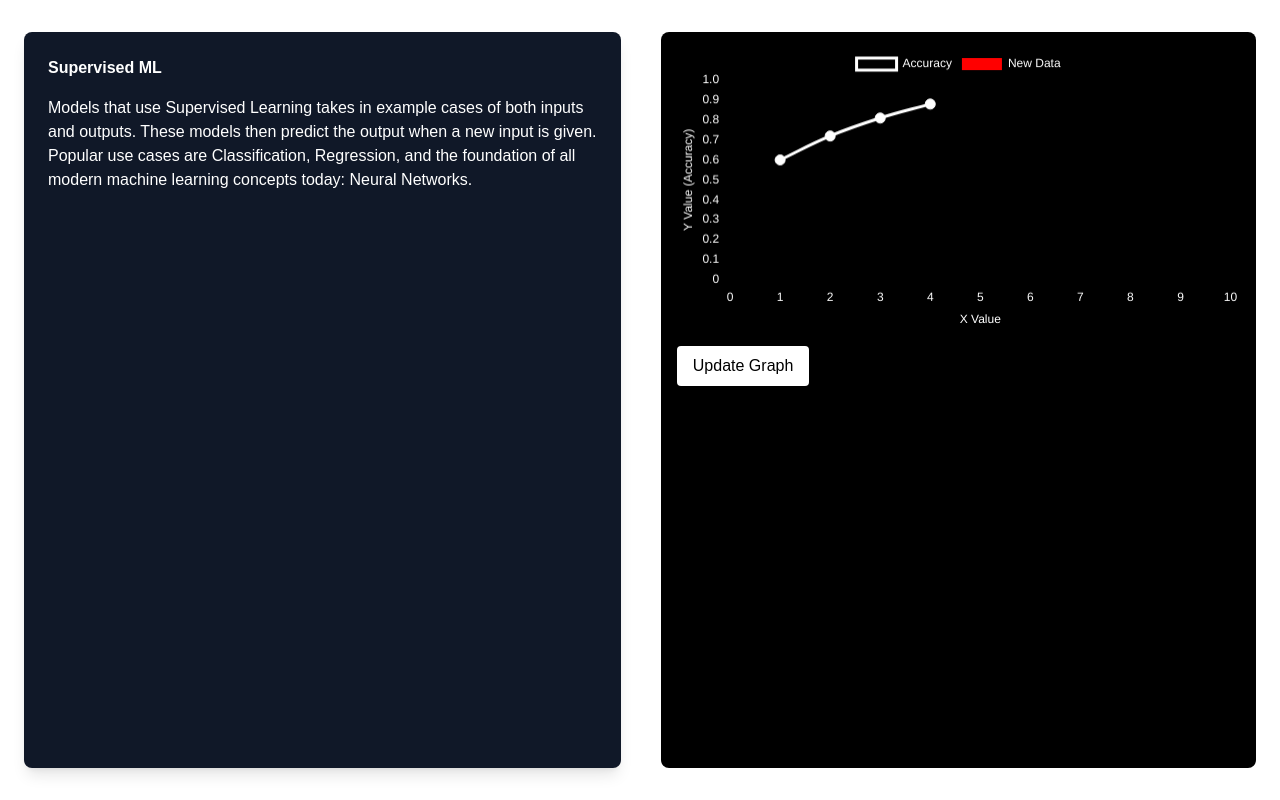
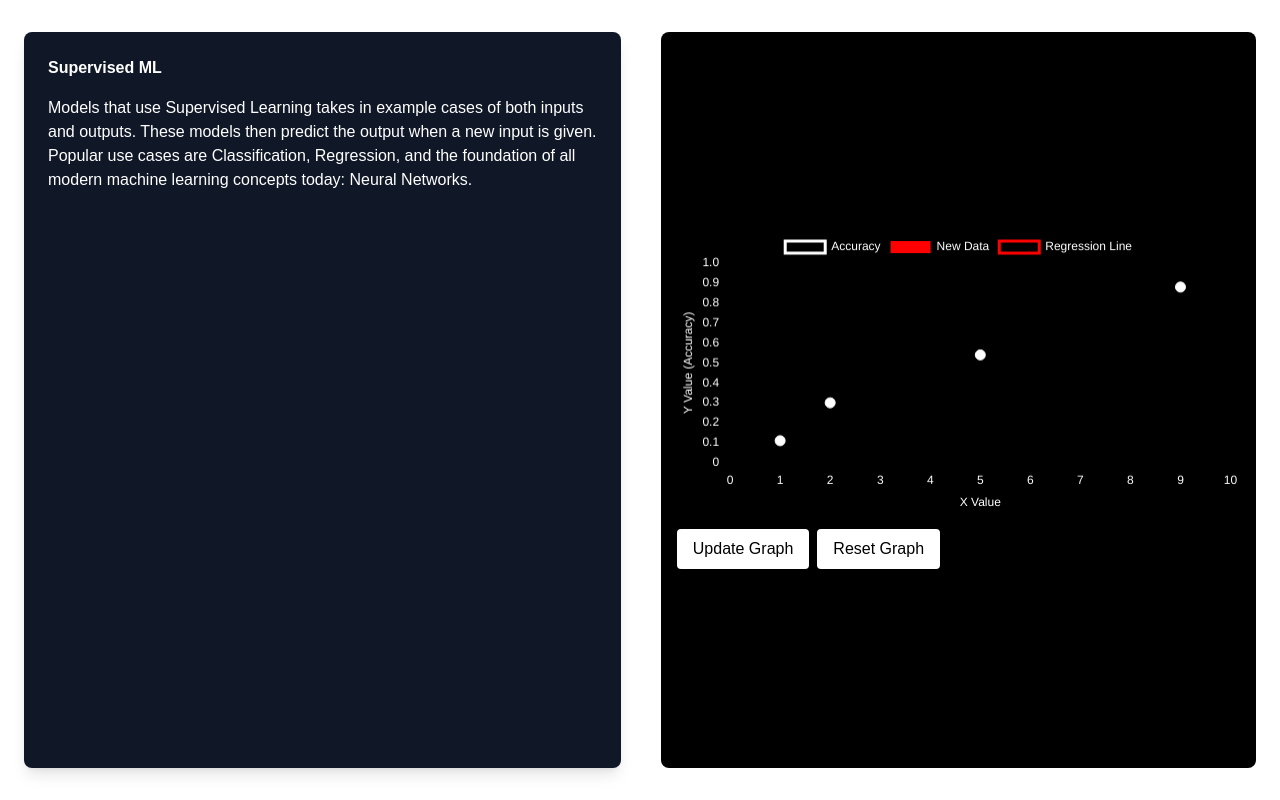
Before and after one commit to Billl000/Neural-Network-Guide, a Next.js app: page / in a window 1280 px wide. Built offline with nearby package versions, Linux system fonts and the light colour scheme.

Commit message:
Mid-way supervised

```diff
--- /dev/null
+++ b/docker-compose.yaml
@@ -0,0 +1,11 @@
+version: "3.8"
+
+services:
+  web:
+    build:
+      context: .
+      dockerfile: Dockerfile
+    ports:
+      - "3000:3000"
+    environment:
+      - NODE_ENV=production
--- a/package.json
+++ b/package.json
@@ -10,6 +10,9 @@
   },
   "dependencies": {
     "chart.js": "^4.5.0",
+    "ml-matrix": "^6.12.1",
+    "ml-regression": "^6.3.0",
+    "ml-regression-simple-linear": "^3.0.1",
     "next": "15.4.6",
     "react": "19.1.0",
     "react-chartjs-2": "^5.3.0",
--- a/src/app/page.tsx
+++ b/src/app/page.tsx
@@ -1,5 +1,5 @@
 'use client';
-import {SupervisedChart} from './supervisedChart';
+import {SupervisedML} from './supervisedML';
 
 export default function HomePage() {
   return (
@@ -10,24 +10,7 @@ export default function HomePage() {
   );
 }
 
-export function SupervisedML() {
-  return (
-    <div className="flex flex-row w-full min-h-screen px-6 py-8 gap-10">
-      {/*Text Box */}
-      <div className="w-1/2 bg-gray-900 text-white p-6 rounded-lg shadow-lg">
-        <h2 className="text-2x1 font-bold mb-4">Supervised ML</h2>
-        <p>Models that use Supervised Learning takes in example cases of both inputs and outputs. These models then predict the output when a new input is given.
-          Popular use cases are Classification, Regression, and the foundation of all modern machine learning concepts today: Neural Networks.
-        </p>
-      </div>
 
-      {/* Graph */}
-      <div className="w-1/2 bg-black rounded-lg overflow-hidden">
-        <SupervisedChart/>
-      </div>
-    </div>
-  );
-}
 
 export function NerualDemo() {
   const layers = [
--- a/src/app/supervisedChart.tsx
+++ b/src/app/supervisedChart.tsx
@@ -12,6 +12,9 @@ import {
 import { getRelativePosition } from 'chart.js/helpers';
 import type { ChartOptions } from 'chart.js';
 
+import {Matrix} from 'ml-matrix';
+import {SimpleLinearRegression} from 'ml-regression-simple-linear';
+
 ChartJS.register(LineElement, CategoryScale, LinearScale, PointElement, Tooltip, Legend);
 
 export function SupervisedChart() {
@@ -19,13 +22,15 @@ export function SupervisedChart() {
 
   const [rawPoints, setRawPoints] = useState<{ x: number; y: number }[]>([]);
   const [dataPoints, setDataPoints] = useState([
-    { x: 1, y: 0.6 },
-    { x: 2, y: 0.72 },
-    { x: 3, y: 0.81 },
-    { x: 4, y: 0.88 },
+    { x: 1, y: 0.11 },
+    { x: 2, y: 0.30 },
+    { x: 5, y: 0.54 },
+    { x: 9, y: 0.88 },
   ]);
 
-  const handleClick = (event: any) => {
+  const [regressionPoints, setRegressionPoints] = useState<{x: number; y:number}[]>([]);
+
+  const handleClick = (event: any) => { //When plot points on graph
     const chart = chartRef.current;
     if (!chart) return;
 
@@ -37,12 +42,33 @@ export function SupervisedChart() {
     setRawPoints((prev) => [...prev, { x: newX, y: newY }]);
   };
 
-  const updateGraph = () => {
+  const updateGraph = () => {  //When "Update Graph" clicked
     const combined = [...dataPoints, ...rawPoints];
     const sorted = combined.sort((a, b) => a.x - b.x);
     setDataPoints(sorted);
     setRawPoints([]);
+
+    //Generate lstsq line
+    const x = combined.map(p => p.x);
+    const y = combined.map(p => p.y);
+    const regression = new SimpleLinearRegression(x, y);
+
+    const minX = Math.min(...x);
+    const maxX = Math.max(...x);
+
+    const regressionLine = [
+      {x: minX, y: regression.predict(minX)},
+      {x: maxX, y: regression.predict(maxX)}
+    ];
+
+    setRegressionPoints(regressionLine);
   };
+
+  const resetGraph = () => { //Reset the graph
+    setDataPoints([]);
+    setRawPoints([]);
+    setRegressionPoints([]);
+  }
 
   const data = {
     datasets: [
@@ -53,6 +79,7 @@ export function SupervisedChart() {
         tension: 0.4,
         pointBackgroundColor: 'white',
         pointRadius: 5,
+        showLine: false,
       },
       {
         label: 'New Data',
@@ -61,6 +88,13 @@ export function SupervisedChart() {
         backgroundColor: 'red',
         pointRadius: 4,
         showLine: false,
+      },
+      {
+        label: 'Regression Line',
+        data: regressionPoints,
+        borderColor: 'rgba(255, 0, 0, 1)',
+        showLine: true,
+        pointRadius: 0,
       },
     ],
   };
@@ -119,6 +153,33 @@ export function SupervisedChart() {
       >
         Update Graph
       </button>
+
+      <button
+        onClick={resetGraph}
+        className="mt-4 mx-2 px-4 py-2 bg-white text-black rounded hover:bg-gray-200"
+      >
+        Reset Graph
+      </button>
     </div>
   );
 }
+
+/*
+function LinearRegression(x: number[], y: number[]) {
+  const sumX = x.reduce((prev, curr) => prev + curr, 0);
+  const sumY = y.reduce((prev, curr) => prev + curr, 0);
+
+  const avgX = sumX / x.length;
+  const avgY = sumY / y.length;
+
+  const newAvgX = x.map(p => avgX - p);
+  const newAvgY = y.map(p => avgY - p);
+
+  const varianceX = (newAvgX.map((p) => p ** 2)).reduce((prev, curr) => prev + curr, 0);
+  const varianceY = (newAvgY.map((p) => p ** 2)).reduce((prev, curr) => prev + curr, 0);
+
+  const slope = varianceY / varianceX;
+  const intercept = avgY - slope * avgX;
+
+  return (x: any) => intercept + slope * x;
+} */
--- /dev/null
+++ b/src/app/supervisedML.tsx
@@ -0,0 +1,20 @@
+import {SupervisedChart} from './supervisedChart'
+
+export function SupervisedML() {
+  return (
+    <div className="flex flex-row lg:flex-row w-full min-h-screen px-6 py-8 gap-10">
+      {/*Text Box */}
+      <div className="lg:w-1/2 w-full bg-gray-900 text-white p-6 rounded-lg shadow-lg">
+        <h2 className="text-2x1 font-bold mb-4">Supervised ML</h2>
+        <p>Models that use Supervised Learning takes in example cases of both inputs and outputs. These models then predict the output when a new input is given.
+          Popular use cases are Classification, Regression, and the foundation of all modern machine learning concepts today: Neural Networks.
+        </p>
+      </div>
+
+      {/* Graph */}
+      <div className="lg:w-1/2 w-full bg-black rounded-lg overflow-hidden flex items-center justify-center">
+        <SupervisedChart/>
+      </div>
+    </div>
+  );
+}
```
Also changed, not shown: requirements.txt (added), 2 other files (tests, documents, lock files or other folders).
